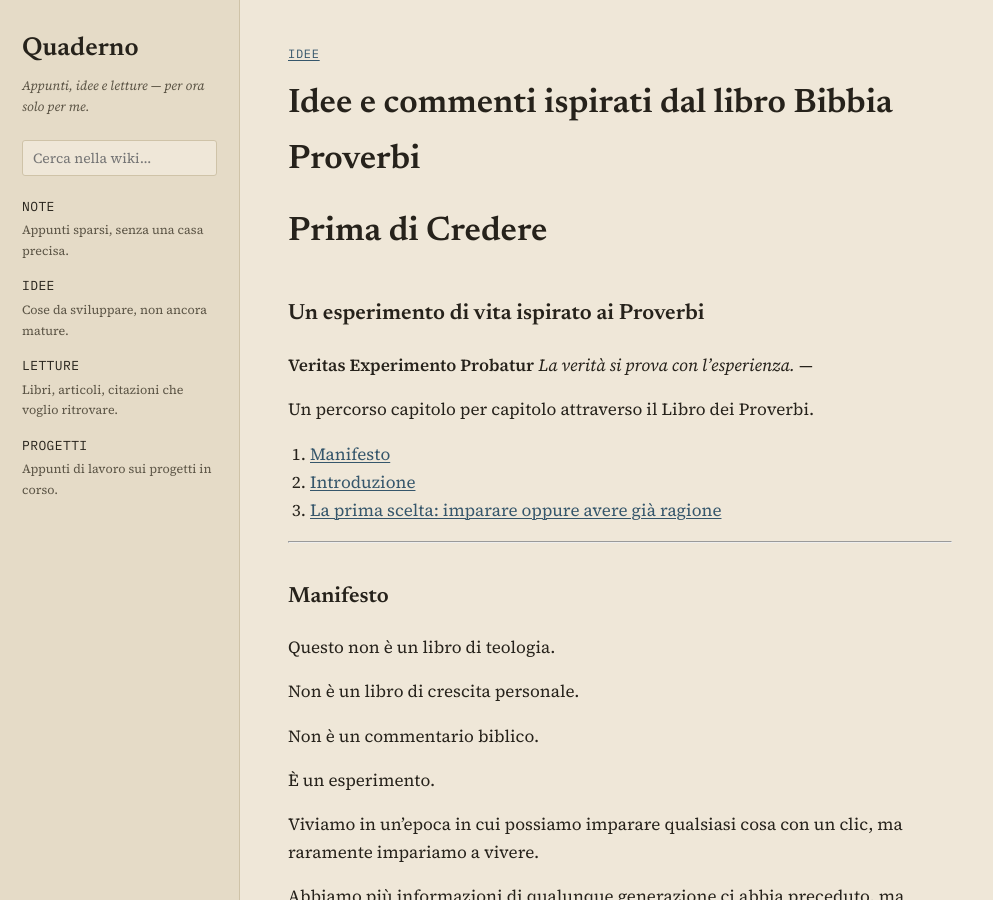
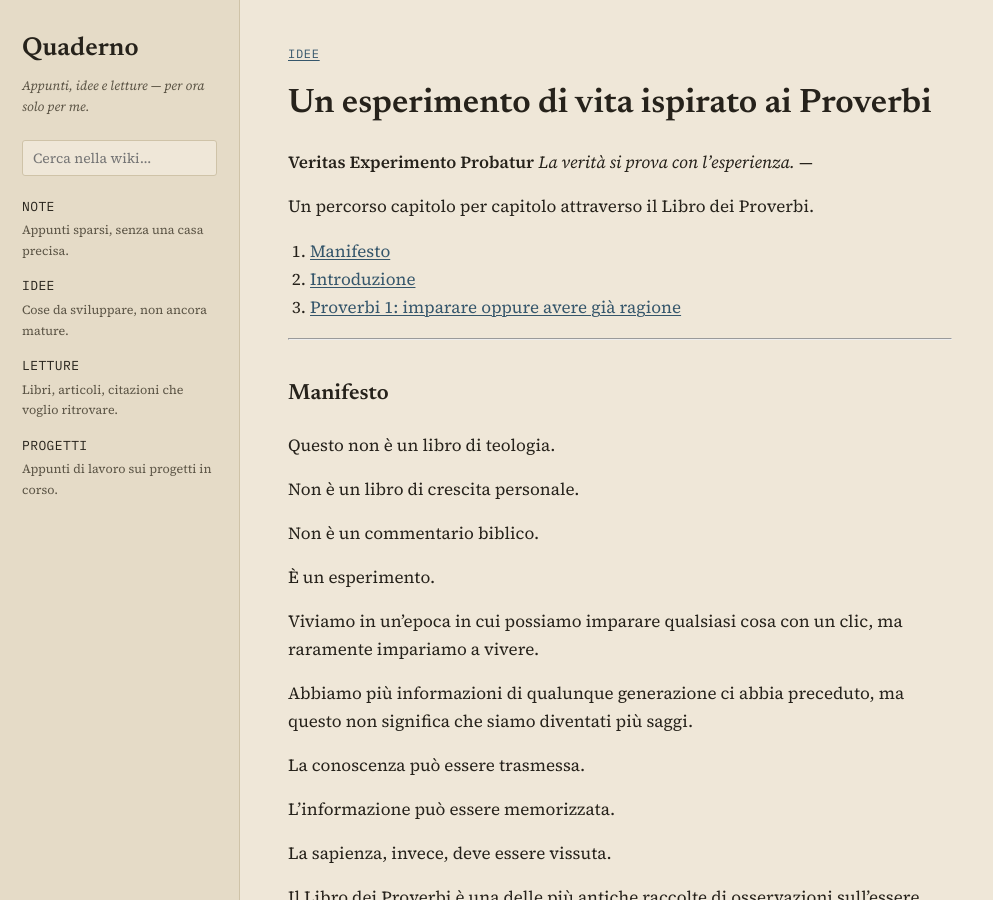
Before and after one commit to Vicknopf11/filoclastos-wiki, a Jekyll site: the page built from idee/Proverbi.md, in a window 1280 px wide and 900 px high. Shown: the whole window, without its empty margins (0-993 px from the left). Built offline with Jekyll 4.4.1, drawn with Linux system fonts in a browser that asks for light colours; some of the changed text lies outside the part shown.

Commit message:
Update title and section headings in Proverbi.md

```diff
--- a/idee/Proverbi.md
+++ b/idee/Proverbi.md
@@ -1,13 +1,10 @@
 ---
-title: "Idee e commenti ispirati dal libro Bibbia Proverbi"
+title: "Un esperimento di vita ispirato ai Proverbi"
 categoria: idee
 sommario: "Basato sul libro Proverbi della Bibbia"
 ---
 
 <a id="top"></a>
-
-# Prima di Credere
-## Un esperimento di vita ispirato ai Proverbi
 
 **Veritas Experimento Probatur**
 *La verità si prova con l'esperienza.*
@@ -17,7 +14,7 @@ Un percorso capitolo per capitolo attraverso il Libro dei Proverbi.
 
 1. [Manifesto](#cap1)
 2. [Introduzione](#cap2)
-3. [La prima scelta: imparare oppure avere già ragione](#cap3)
+3. [Proverbi 1: imparare oppure avere già ragione](#cap3)
 
 ---
 <a id="cap1"></a>
@@ -144,7 +141,7 @@ Questo metodo ha un solo criterio.
 ---
 <a id="cap3"></a>
 
-## La prima scelta: imparare oppure avere già ragione
+## Proverbi 1: imparare oppure avere già ragione
 
 > *Idea chiave*
 > La differenza tra una persona che cresce e una che rimane sempre uguale non è l'intelligenza.
```
